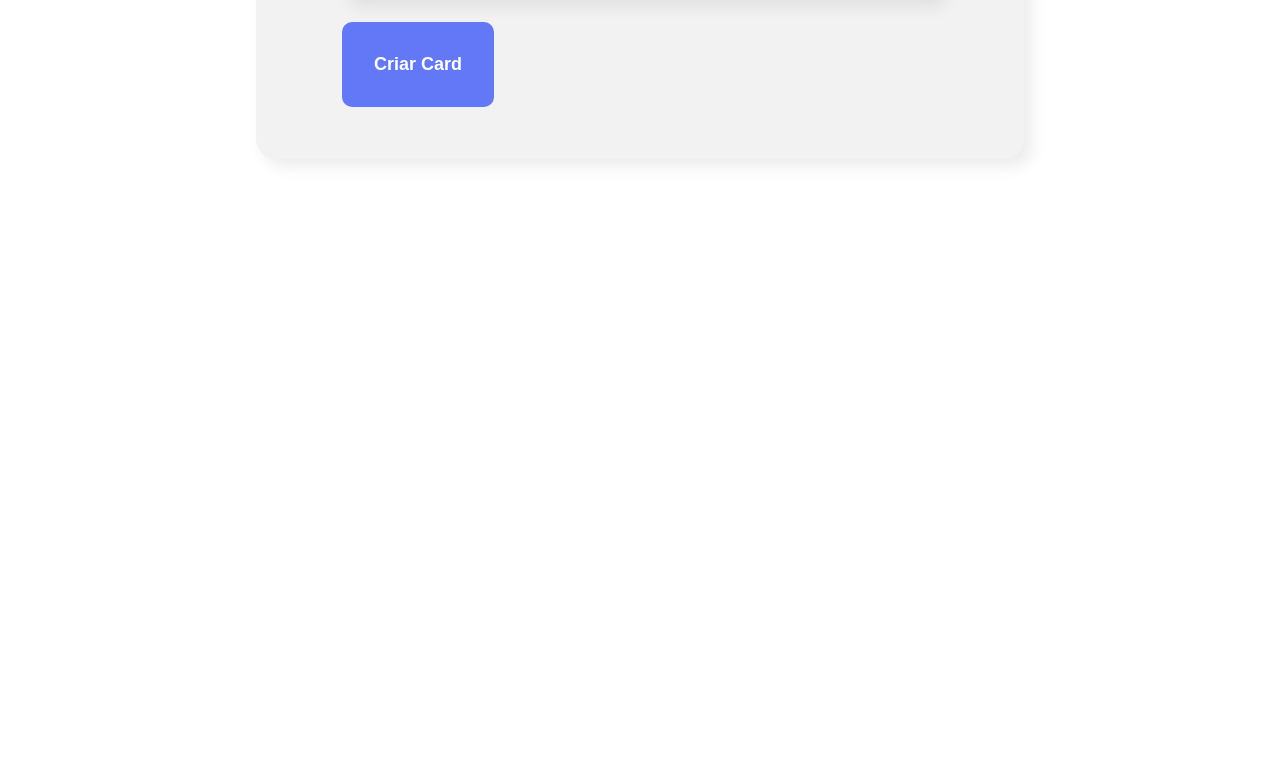
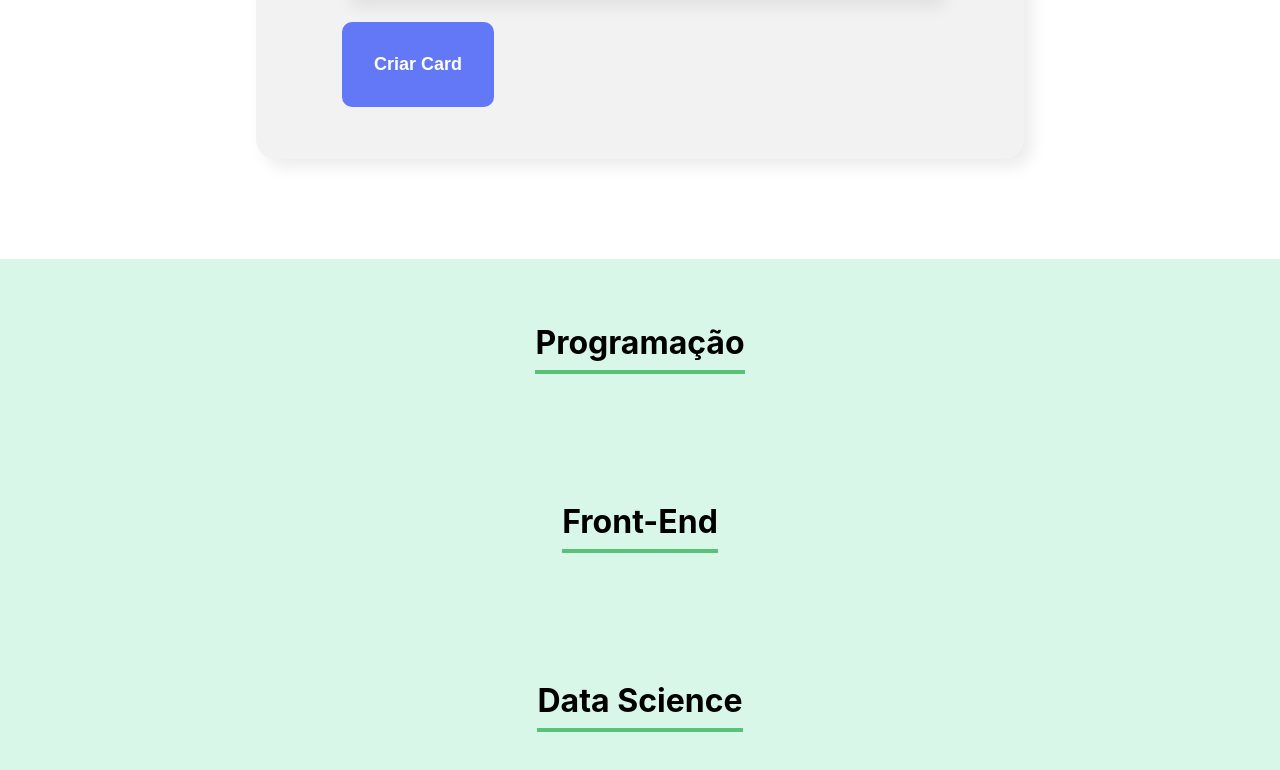
Before and after one commit to Imortallly/AulaReactAluna-Organo, a React (Create React App) app: page / in a window 1280 px wide. Shown: the part 1081-1851 px from the top of the page. Before the commit the page ends 1340 px from the top, so only its background shows below. Built offline with nearby package versions, Linux system fonts and the light colour scheme.

Commit message:
Criando componente Time

```diff
--- a/src/App.js
+++ b/src/App.js
@@ -1,12 +1,25 @@
 
+import { useState } from 'react';
 import Banner from './componentes/Banner/banner';
 import Formulario from './componentes/Formulario/Formulario';
+import Time from './componentes/Time/Time';
 
 function App() {
+
+  const [colaboradores, setColaboradores] = useState([])
+
+  function aoNovoColaboradorAdicionado(colaborador) {
+    console.log(colaborador)
+    setColaboradores([...colaboradores, colaborador])
+  }
+
   return (
     <div className="App">
       <Banner/>
-      <Formulario />
+      <Formulario aoColaboradorCadastrado={colaborador => aoNovoColaboradorAdicionado(colaborador)} />
+      <Time nome="Programação"/>
+      <Time nome="Front-End"/>
+      <Time nome="Data Science"/>
     </div>
   );
 }
--- a/src/componentes/Formulario/Formulario.js
+++ b/src/componentes/Formulario/Formulario.js
@@ -4,7 +4,7 @@
 import './Formulario.css';
 import { useState } from "react";
 
-function Formulario() {
+function Formulario(props) {
     const times = [
         'Programação',
         'Front-End',
@@ -20,11 +20,16 @@
     const [imagem, setImagem] = useState('')
     const [time, setTime] = useState('')
 
-    function aoSalvar (evento) {
-        evento.preventDefault();
-        console.log('Form foi submetido', nome, cargo, imagem, time)
+     function aoSalvar (evento) {
+         evento.preventDefault()
+         props.aoColaboradorCadastrado({
+             nome,
+             cargo,
+             imagem,
+             time
+         })
+     }
 
-    }
     return (
         <section className="formulario">
             <form onSubmit={aoSalvar}>
--- /dev/null
+++ b/src/componentes/Time/Time.js
@@ -0,0 +1,11 @@
+import './time.css'
+
+function Time (props) {
+    return (
+        <section className='time'>
+            <h3>{props.nome}</h3>
+        </section>
+    )
+}
+
+export default Time
--- /dev/null
+++ b/src/componentes/Time/time.css
@@ -0,0 +1,11 @@
+.time {
+    text-align: center;
+    padding: 32px;
+    background-color: #D9F7E9;
+}
+.time h3 {
+    font-size: 32px;
+    border-bottom: 4px solid #57C278;
+    display: inline-block;
+    padding-bottom: 8px;
+}
```
